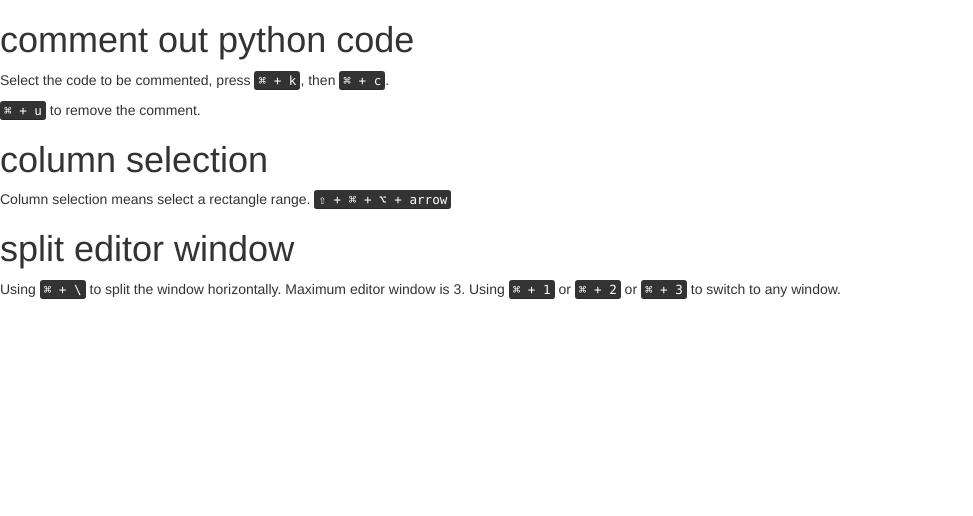
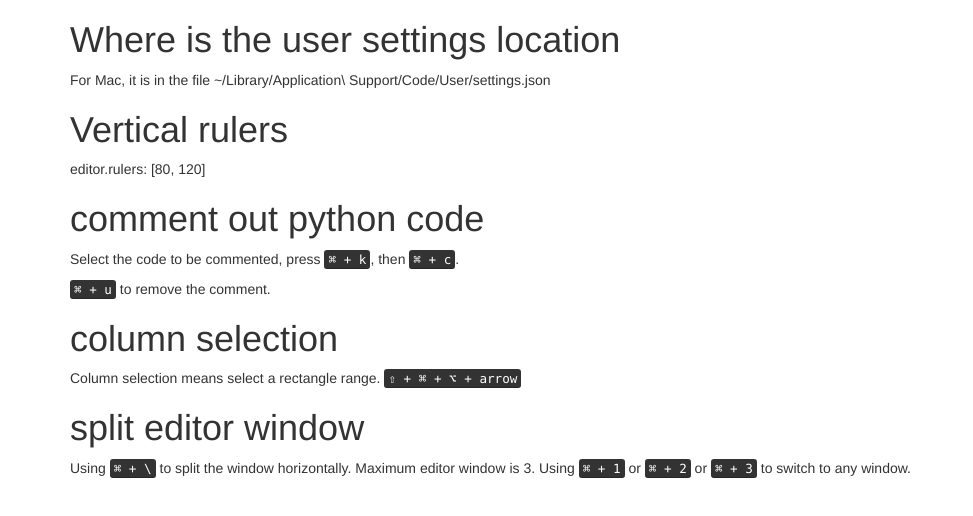
Before and after one commit to andrewliqw/technique-notes, a plain HTML site: page src/vscode/vscode.html in a window 1280 px wide. Shown: the whole page, without its empty margins (0-973 px from the left). Drawn offline with Linux system fonts and the light colour scheme.

Commit message:
add settings location and vertical ruler setting

```diff
--- a/src/vscode/vscode.html
+++ b/src/vscode/vscode.html
@@ -39,6 +39,13 @@
     </head>
     <body>
 
+<div class="container">
+    <h1>Where is the user settings location</h1>
+    <p>For Mac, it is in the file ~/Library/Application\ Support/Code/User/settings.json</p>
+
+    <h1>Vertical rulers</h1>
+    <p>editor.rulers: [80, 120]</p>
+
     <h1>comment out python code</h1>
     <p>Select the code to be commented, press <kbd>&#8984; + k</kbd>, then <kbd>&#8984; + c</kbd>.</p>
     <p><kbd>&#8984; + u</kbd> to remove the comment.</p>
@@ -48,6 +55,7 @@
 
     <h1>split editor window</h1>
     <p>Using <kbd>&#8984; + \</kbd> to split the window horizontally. Maximum editor window is 3. Using <kbd>&#8984; + 1</kbd> or <kbd>&#8984; + 2</kbd> or <kbd>&#8984; + 3</kbd> to switch to any window.</p>
+</div>
 
 
 
```
Also changed, not shown: src/templates/vscode/vscode_t.html (+8 -0 lines). Lines whose indentation alone changed are shown as unchanged.
